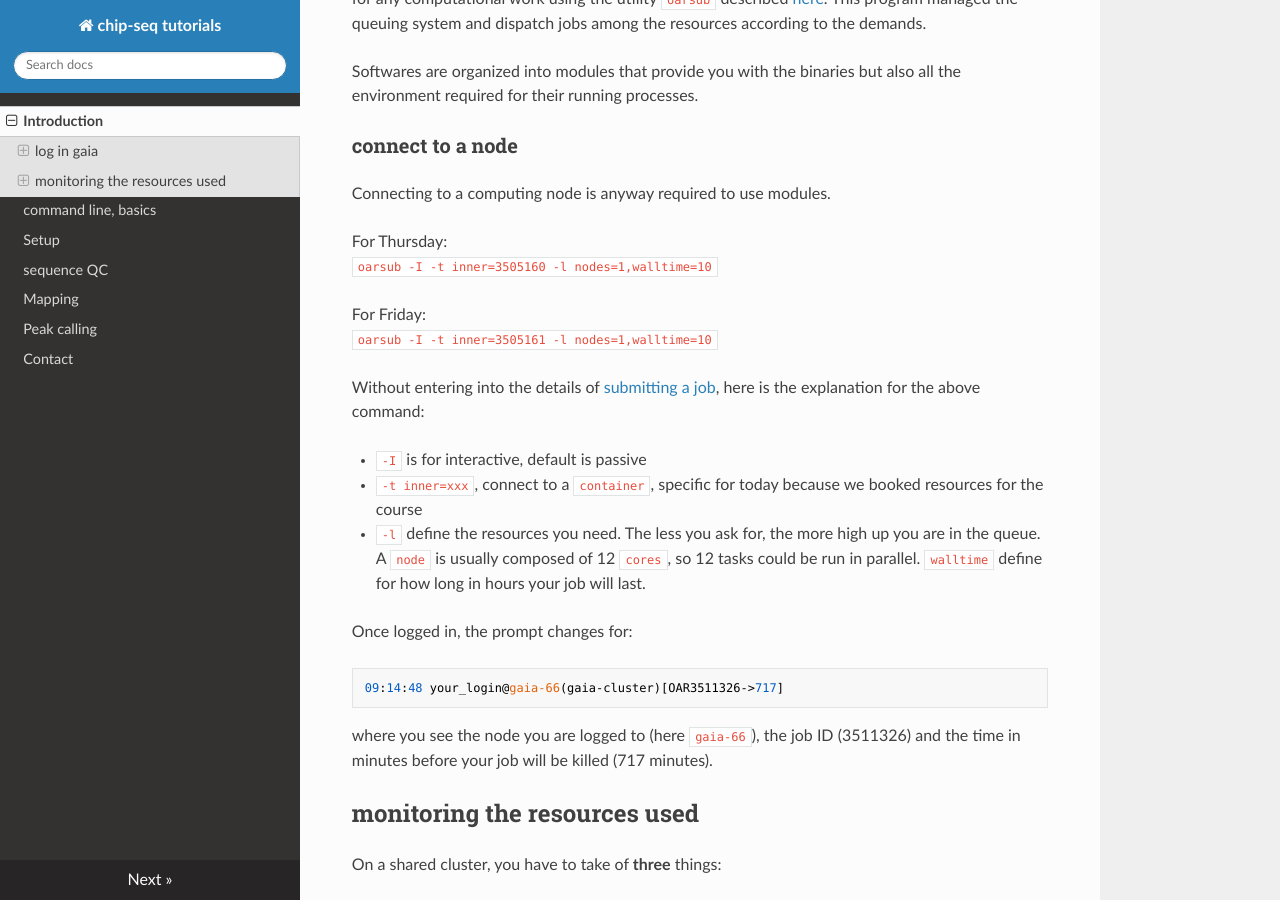
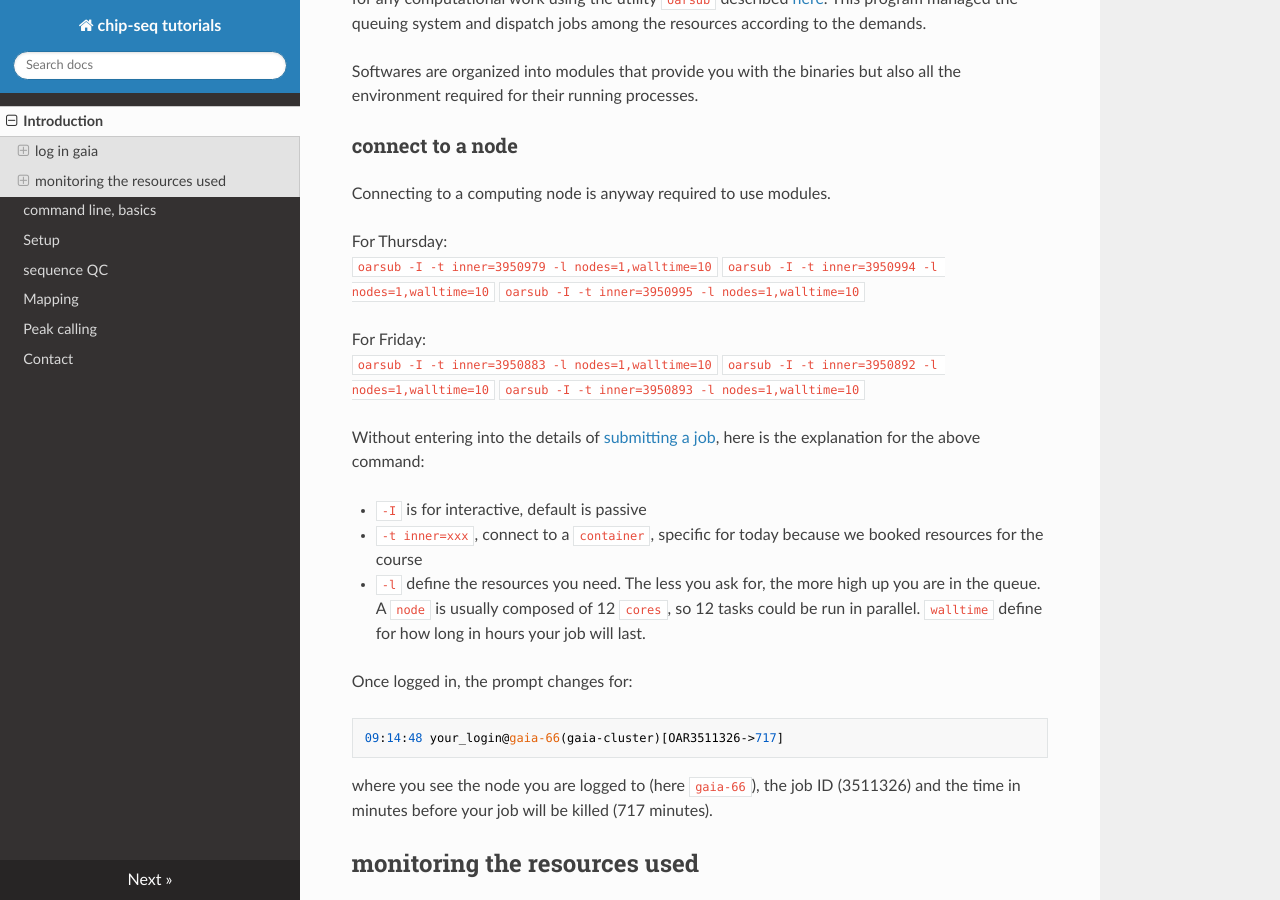
Before and after one commit to ginolhac/chip-seq, an MkDocs documentation site: the page built from docs/index.md, in a window 1280 px wide and 900 px high, scrolled down 921 px. Built offline with MkDocs 1.6.1, drawn with Linux system fonts in a browser that asks for light colours; nearby versions of some CDN libraries; old or Windows-style settings are respelled for this version of MkDocs.

Commit message:
update containers

```diff
--- a/docs/index.md
+++ b/docs/index.md
@@ -44,10 +44,15 @@ Softwares are organized into modules that provide you with the binaries but also
 Connecting to a computing node is anyway required to use modules.
 
 For Thursday:
-`oarsub -I -t inner=3505160 -l nodes=1,walltime=10`
+`oarsub -I -t inner=3950979 -l nodes=1,walltime=10`
+`oarsub -I -t inner=3950994 -l nodes=1,walltime=10`
+`oarsub -I -t inner=3950995 -l nodes=1,walltime=10`
 
 For Friday:
-`oarsub -I -t inner=3505161 -l nodes=1,walltime=10`
+`oarsub -I -t inner=3950883 -l nodes=1,walltime=10`
+`oarsub -I -t inner=3950892 -l nodes=1,walltime=10`
+`oarsub -I -t inner=3950893 -l nodes=1,walltime=10`
+
 
 Without entering into the details of [submitting a job](https://hpc.uni.lu/users/docs/oar.html#request-hierarchical-resources-with-oarsub),
 here is the explanation for the above command:
```
